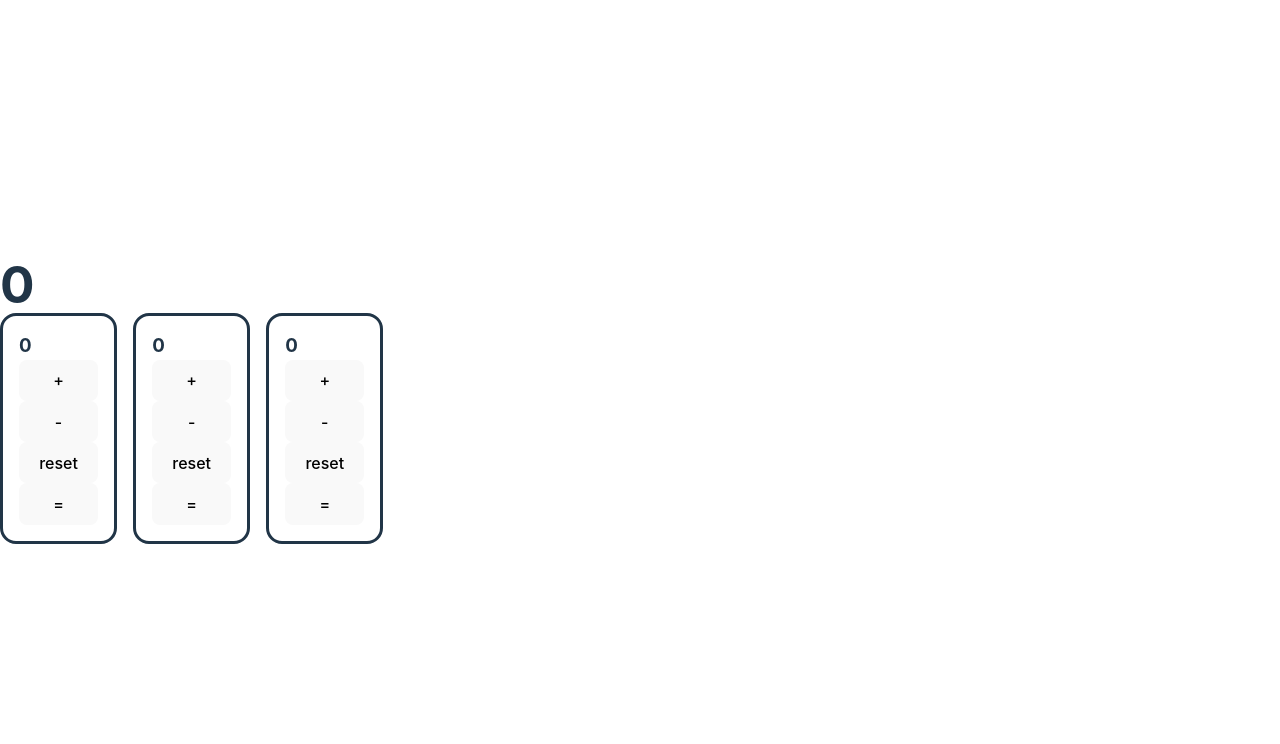
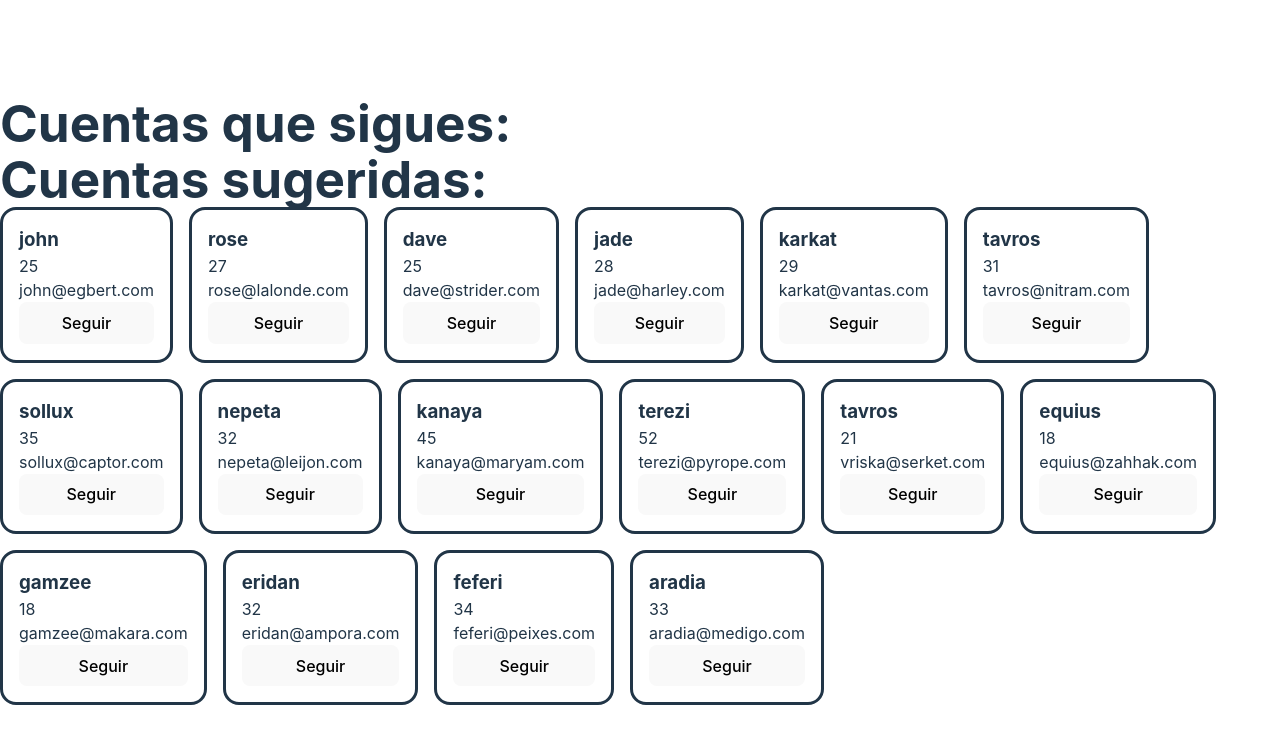
Before and after one commit to paulagoldenhorn/Proyectos-Frontend3, a React (Vite) app: page / in a window 1280 px wide. Shown: the top 744 px of the page. Built offline with nearby package versions, Linux system fonts and the light colour scheme.

Commit message:
Iniciando ejercicio clase 08

```diff
--- /dev/null
+++ b/src/C08-state-II/Clase08.jsx
@@ -0,0 +1,81 @@
+import { useState } from 'react'
+import Item from '../C05-estilos/Item/Item'
+import Lista from '../C05-estilos/Lista/Lista'
+import idGenerator from './idGenerator'
+
+const usuarios = [
+  { id: '1', nombre: 'john', edad: 25, email: 'john@egbert.com' },
+  { id: '2', nombre: 'rose', edad: 27, email: 'rose@lalonde.com' },
+  { id: '3', nombre: 'dave', edad: 25, email: 'dave@strider.com' },
+  { id: '4', nombre: 'jade', edad: 28, email: 'jade@harley.com' },
+  { id: '5', nombre: 'karkat', edad: 29, email: 'karkat@vantas.com' },
+  { id: '6', nombre: 'tavros', edad: 31, email: 'tavros@nitram.com' },
+  { id: '7', nombre: 'sollux', edad: 35, email: 'sollux@captor.com' },
+  { id: '8', nombre: 'nepeta', edad: 32, email: 'nepeta@leijon.com' },
+  { id: '9', nombre: 'kanaya', edad: 45, email: 'kanaya@maryam.com' },
+  { id: '10', nombre: 'terezi', edad: 52, email: 'terezi@pyrope.com' },
+  { id: '11', nombre: 'tavros', edad: 21, email: 'vriska@serket.com' },
+  { id: '12', nombre: 'equius', edad: 18, email: 'equius@zahhak.com' },
+  { id: '13', nombre: 'gamzee', edad: 18, email: 'gamzee@makara.com' },
+  { id: '14', nombre: 'eridan', edad: 32, email: 'eridan@ampora.com' },
+  { id: '15', nombre: 'feferi', edad: 34, email: 'feferi@peixes.com' },
+  { id: '16', nombre: 'aradia', edad: 33, email: 'aradia@medigo.com' },
+]
+
+function Clase08() {
+  const [following, setFollowing] = useState([])
+
+  function handleFollowing(usuario) {
+      const followingElement = {
+        usuario_id: idGenerator(),
+        usuario,
+      }
+      const newFollowing = [...following, followingElement]
+      setFollowing(newFollowing)
+  }
+
+  function handleUnfollow(usuario_id) {
+    const newFollowing = following.filter(
+      (user) => user.usuario_id !== usuario_id
+    )
+    setFollowing(newFollowing)
+  }
+
+  return (
+    <>
+      <h1>Cuentas que sigues:</h1>
+      <Lista>
+        {following.map((user) => {
+          return (
+            <Item key={user.usuario_id}>
+              <h3>{user.usuario.nombre}</h3>
+              <p>{user.usuario.edad}</p>
+              <p>{user.usuario.email}</p>
+              <button
+                style={{ color: 'green' }}
+                onClick={() => handleUnfollow(user.usuario_id)}
+              >
+                Siguiendo
+              </button>
+            </Item>
+          )
+        })}
+      </Lista>
+      <h1>Cuentas sugeridas:</h1>
+      <Lista>
+        {usuarios.map((usuario) => {
+          return (
+            <Item key={usuario.id}>
+              <h3>{usuario.nombre}</h3>
+              <p>{usuario.edad}</p>
+              <p>{usuario.email}</p>
+              <button onClick={() => handleFollowing(usuario)}>Seguir</button>
+            </Item>
+          )
+        })}
+      </Lista>
+    </>
+  )
+}
+
+export default Clase08
--- /dev/null
+++ b/src/C08-state-II/idGenerator.js
@@ -0,0 +1,7 @@
+let id = 0
+
+function idGenerator() {
+    return ++id
+}
+
+export default idGenerator
--- a/src/main.jsx
+++ b/src/main.jsx
@@ -5,11 +5,13 @@ import './index.css'
 //import Clase04 from './C04-components/Clase04.jsx'
 //import Clase05 from './C05-estilos/Clase05.jsx'
 //import Clase06 from './C06-keys/Clase06'
-import Clase07 from './C07-state-I/Clase07'
+//import Clase07 from './C07-state-I/Clase07'
+import Clase08 from './C08-state-II/Clase08'
+
 
 
 ReactDOM.createRoot(document.getElementById('root')).render(
-  <Clase07 />
+  <Clase08 />
 
   // <React.StrictMode>
   //   <App />
```
